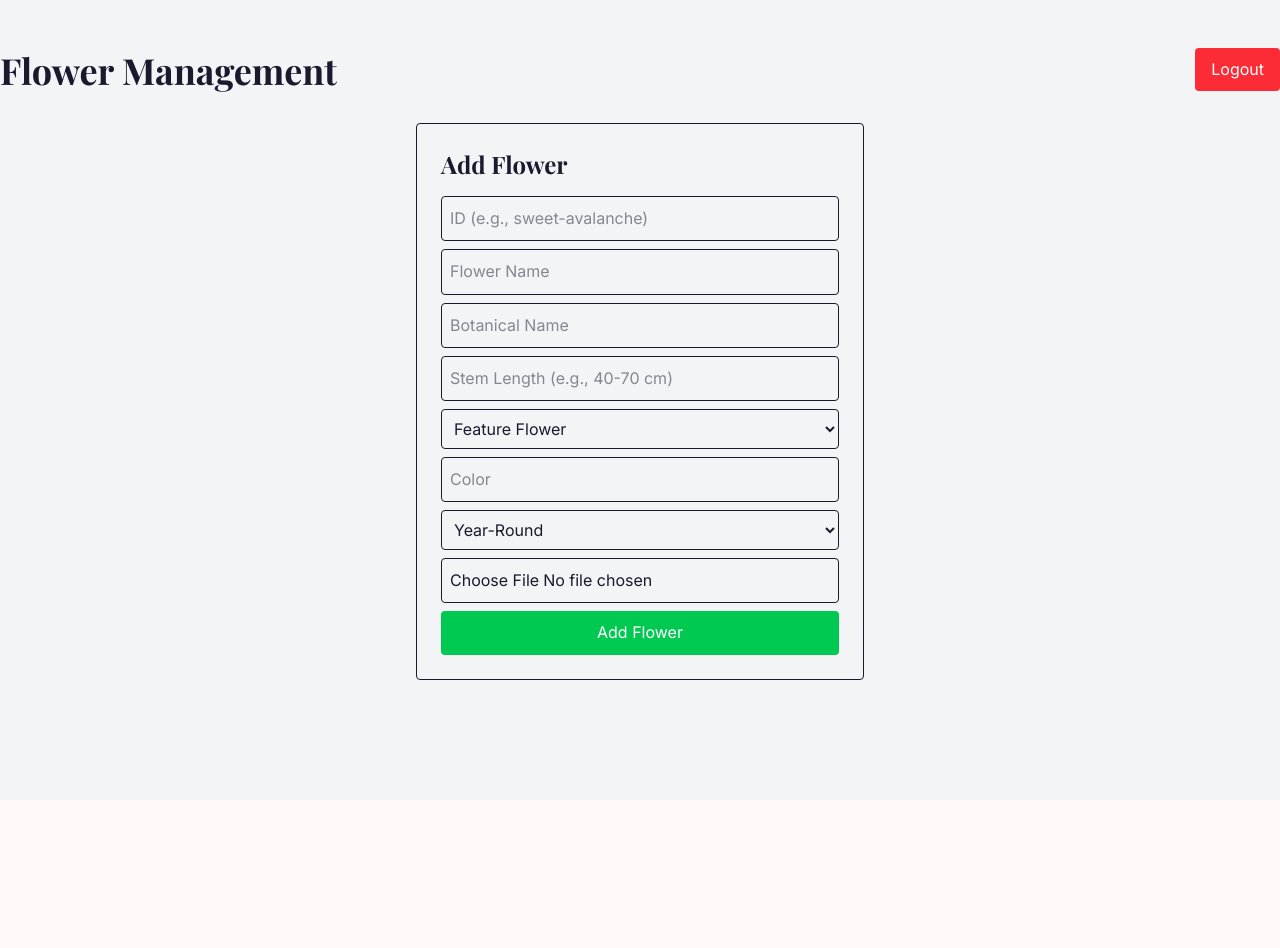
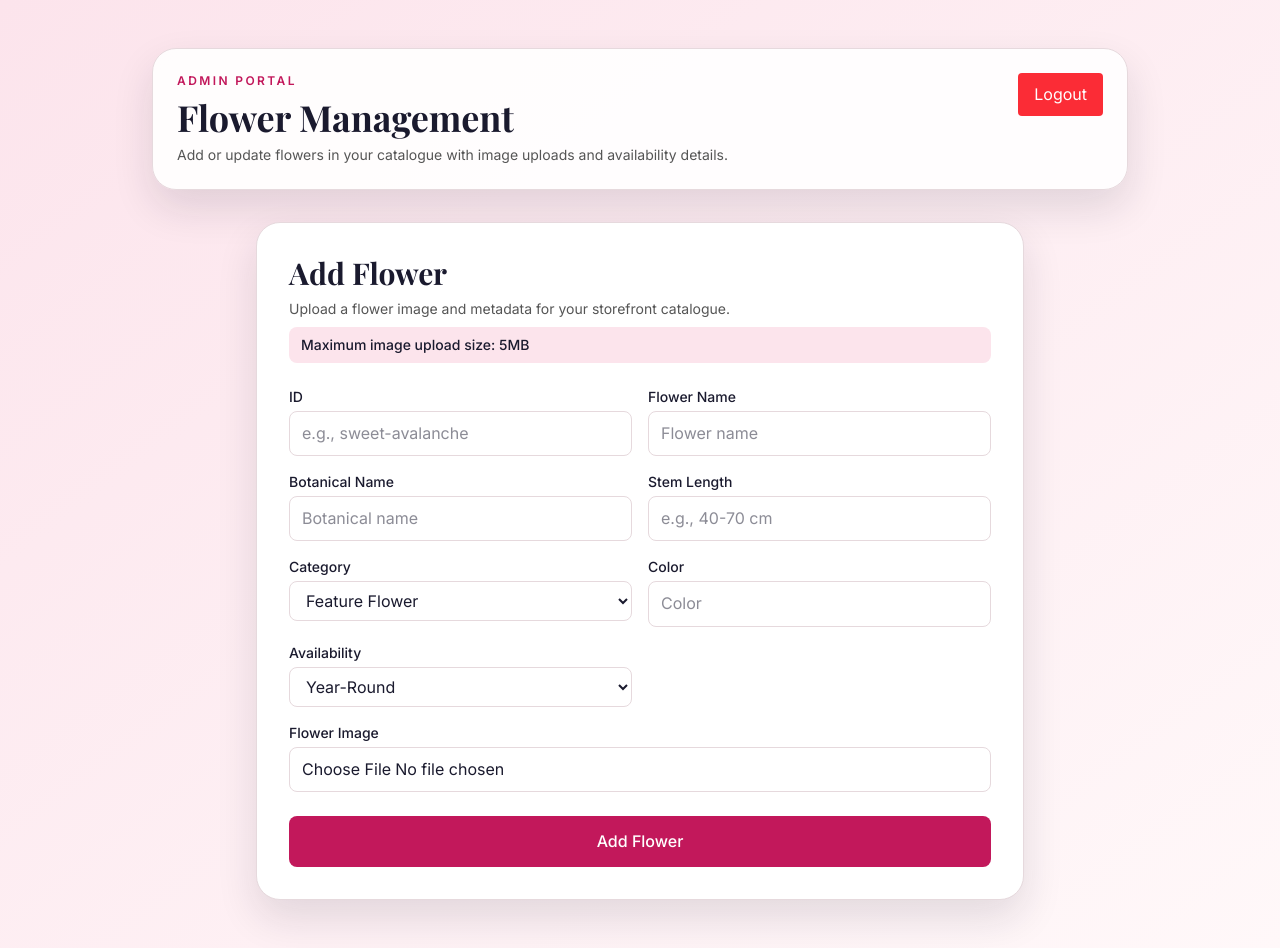
Before and after one commit to jolilybloomsequator/jolilybloomsfrontend, a Next.js app: page /admin/flowers in a window 1280 px wide. Before the commit the page ends 800 px from the top, so only its background shows below. Built offline with nearby package versions, Linux system fonts and the light colour scheme; no server answers; a web font is replaced by a local one.

Commit message:
feat: restyle admin flower page and show upload size limit
Agent-Logs-Url: https://github.com/jolilybloomsequator/jolilybloomsfrontend/sessions/bf84f3f1-fa97-403b-a458-14e847b93fe3

Co-authored-by: marube2005 <147842970+marube2005@users.noreply.github.com>

```diff
--- a/src/app/admin/flowers/page.tsx
+++ b/src/app/admin/flowers/page.tsx
@@ -3,15 +3,20 @@ import AdminLogoutButton from "@/components/AdminLogoutButton";
 
 export default function AdminFlowersPage() {
   return (
-    <div className="min-h-screen bg-gray-100 py-12">
-      <div className="container mx-auto">
-        <div className="flex justify-between items-center mb-8">
-          <h1 className="text-4xl font-bold">Flower Management</h1>
+    <div className="min-h-screen bg-gradient-to-br from-rose to-cream py-12">
+      <div className="mx-auto w-full max-w-5xl px-6">
+        <div className="mb-8 flex flex-wrap items-start justify-between gap-4 rounded-3xl border border-border-soft bg-white/90 p-6 shadow-soft">
+          <div>
+            <p className="text-xs font-semibold uppercase tracking-[0.2em] text-brand">Admin Portal</p>
+            <h1 className="mt-2 text-4xl font-bold text-charcoal">Flower Management</h1>
+            <p className="mt-2 text-sm text-muted">
+              Add or update flowers in your catalogue with image uploads and availability details.
+            </p>
+          </div>
           <AdminLogoutButton />
         </div>
 
         <FlowerUploadForm />
-
       </div>
     </div>
   );
--- a/src/app/api/admin/flowers/upload/route.ts
+++ b/src/app/api/admin/flowers/upload/route.ts
@@ -1,7 +1,8 @@
 import { NextRequest, NextResponse } from "next/server";
 import { writeFileSync, readFileSync } from "fs";
 import { join } from "path";
-import { flowerCatalogue, FlowerItem } from "@/data/flowers";
+import { FlowerItem } from "@/data/flowers";
+import { MAX_FLOWER_IMAGE_SIZE_BYTES, MAX_FLOWER_IMAGE_SIZE_MB } from "@/lib/adminUpload";
 
 const FLOWERS_DB_PATH = join(process.cwd(), "src/data/flowers.json");
 const IMAGES_DIR = join(process.cwd(), "public/images/flowers");
@@ -42,6 +43,13 @@ export async function POST(request: NextRequest) {
     // Handle image upload if provided
     let imageFilename = flower.image || `${flower.id}.jpg`;
     if (file) {
+      if (file.size > MAX_FLOWER_IMAGE_SIZE_BYTES) {
+        return NextResponse.json(
+          { error: `Image file too large. Maximum allowed size is ${MAX_FLOWER_IMAGE_SIZE_MB}MB.` },
+          { status: 413 }
+        );
+      }
+
       const buffer = await file.arrayBuffer();
       const filename = `${flower.id}-${Date.now()}${file.name.substring(file.name.lastIndexOf("."))}`;
       const filepath = join(IMAGES_DIR, filename);
--- a/src/components/FlowerUploadForm.tsx
+++ b/src/components/FlowerUploadForm.tsx
@@ -1,6 +1,7 @@
 "use client";
 
 import { useState } from "react";
+import { MAX_FLOWER_IMAGE_SIZE_BYTES, MAX_FLOWER_IMAGE_SIZE_MB } from "@/lib/adminUpload";
 
 export default function FlowerUploadForm() {
   const [loading, setLoading] = useState(false);
@@ -22,9 +23,22 @@ export default function FlowerUploadForm() {
   };
 
   const handleImageChange = (e: React.ChangeEvent<HTMLInputElement>) => {
-    if (e.target.files?.[0]) {
-      setImageFile(e.target.files[0]);
+    const selectedFile = e.target.files?.[0];
+
+    if (!selectedFile) {
+      setImageFile(null);
+      return;
     }
+
+    if (selectedFile.size > MAX_FLOWER_IMAGE_SIZE_BYTES) {
+      setImageFile(null);
+      e.target.value = "";
+      setMessage(`✗ Image is too large. Maximum file size is ${MAX_FLOWER_IMAGE_SIZE_MB}MB.`);
+      return;
+    }
+
+    setImageFile(selectedFile);
+    setMessage("");
   };
 
   const handleSubmit = async (e: React.FormEvent<HTMLFormElement>) => {
@@ -71,91 +85,147 @@ export default function FlowerUploadForm() {
   };
 
   return (
-    <form onSubmit={handleSubmit} className="max-w-md mx-auto p-6 border rounded">
-      <h2 className="text-2xl font-bold mb-4">Add Flower</h2>
+    <form onSubmit={handleSubmit} className="mx-auto w-full max-w-3xl rounded-3xl border border-border-soft bg-white p-8 shadow-soft">
+      <h2 className="text-3xl font-bold text-charcoal">Add Flower</h2>
+      <p className="mt-2 text-sm text-muted">
+        Upload a flower image and metadata for your storefront catalogue.
+      </p>
+      <p className="mt-2 rounded-lg bg-rose px-3 py-2 text-sm font-medium text-charcoal">
+        Maximum image upload size: {MAX_FLOWER_IMAGE_SIZE_MB}MB
+      </p>
 
+      <div className="mt-6 grid gap-4 md:grid-cols-2">
+        <div>
+          <label htmlFor="id" className="mb-1 block text-sm font-medium text-charcoal">
+            ID
+          </label>
           <input
+            id="id"
             type="text"
             name="id"
-        placeholder="ID (e.g., sweet-avalanche)"
+            placeholder="e.g., sweet-avalanche"
             value={formData.id}
             onChange={handleInputChange}
             required
-        className="w-full mb-2 p-2 border rounded"
+            className="w-full rounded-lg border border-border-soft px-3 py-2"
           />
+        </div>
 
+        <div>
+          <label htmlFor="name" className="mb-1 block text-sm font-medium text-charcoal">
+            Flower Name
+          </label>
           <input
+            id="name"
             type="text"
             name="name"
-        placeholder="Flower Name"
+            placeholder="Flower name"
             value={formData.name}
             onChange={handleInputChange}
             required
-        className="w-full mb-2 p-2 border rounded"
+            className="w-full rounded-lg border border-border-soft px-3 py-2"
           />
+        </div>
 
+        <div>
+          <label htmlFor="botanicalName" className="mb-1 block text-sm font-medium text-charcoal">
+            Botanical Name
+          </label>
           <input
+            id="botanicalName"
             type="text"
             name="botanicalName"
-        placeholder="Botanical Name"
+            placeholder="Botanical name"
             value={formData.botanicalName}
             onChange={handleInputChange}
             required
-        className="w-full mb-2 p-2 border rounded"
+            className="w-full rounded-lg border border-border-soft px-3 py-2"
           />
+        </div>
 
+        <div>
+          <label htmlFor="stemLength" className="mb-1 block text-sm font-medium text-charcoal">
+            Stem Length
+          </label>
           <input
+            id="stemLength"
             type="text"
             name="stemLength"
-        placeholder="Stem Length (e.g., 40-70 cm)"
+            placeholder="e.g., 40-70 cm"
             value={formData.stemLength}
             onChange={handleInputChange}
             required
-        className="w-full mb-2 p-2 border rounded"
+            className="w-full rounded-lg border border-border-soft px-3 py-2"
           />
+        </div>
 
+        <div>
+          <label htmlFor="category" className="mb-1 block text-sm font-medium text-charcoal">
+            Category
+          </label>
           <select
+            id="category"
             name="category"
             value={formData.category}
             onChange={handleInputChange}
-        className="w-full mb-2 p-2 border rounded"
+            className="w-full rounded-lg border border-border-soft px-3 py-2"
           >
             <option value="Feature Flower">Feature Flower</option>
             <option value="Filler">Filler</option>
             <option value="Foliage">Foliage</option>
           </select>
+        </div>
 
+        <div>
+          <label htmlFor="color" className="mb-1 block text-sm font-medium text-charcoal">
+            Color
+          </label>
           <input
+            id="color"
             type="text"
             name="color"
             placeholder="Color"
             value={formData.color}
             onChange={handleInputChange}
             required
-        className="w-full mb-2 p-2 border rounded"
+            className="w-full rounded-lg border border-border-soft px-3 py-2"
           />
+        </div>
 
+        <div>
+          <label htmlFor="availability" className="mb-1 block text-sm font-medium text-charcoal">
+            Availability
+          </label>
           <select
+            id="availability"
             name="availability"
             value={formData.availability}
             onChange={handleInputChange}
-        className="w-full mb-2 p-2 border rounded"
+            className="w-full rounded-lg border border-border-soft px-3 py-2"
           >
             <option value="Year-Round">Year-Round</option>
             <option value="Seasonal">Seasonal</option>
           </select>
+        </div>
+      </div>
 
+      <div className="mt-4">
+        <label htmlFor="image" className="mb-1 block text-sm font-medium text-charcoal">
+          Flower Image
+        </label>
         <input
+          id="image"
           type="file"
           accept="image/*"
           onChange={handleImageChange}
-        className="w-full mb-2 p-2 border rounded"
+          className="w-full rounded-lg border border-border-soft px-3 py-2"
         />
+      </div>
 
       <button
         type="submit"
         disabled={loading}
-        className="w-full bg-green-500 text-white p-2 rounded hover:bg-green-600 disabled:bg-gray-400"
+        className="mt-6 w-full rounded-lg bg-brand px-4 py-3 font-medium text-white transition hover:bg-brand-dark disabled:bg-gray-400"
       >
         {loading ? "Uploading..." : "Add Flower"}
       </button>
--- /dev/null
+++ b/src/lib/adminUpload.ts
@@ -0,0 +1,2 @@
+export const MAX_FLOWER_IMAGE_SIZE_MB = 5;
+export const MAX_FLOWER_IMAGE_SIZE_BYTES = MAX_FLOWER_IMAGE_SIZE_MB * 1024 * 1024;
```
Lines whose indentation alone changed are shown as unchanged.
